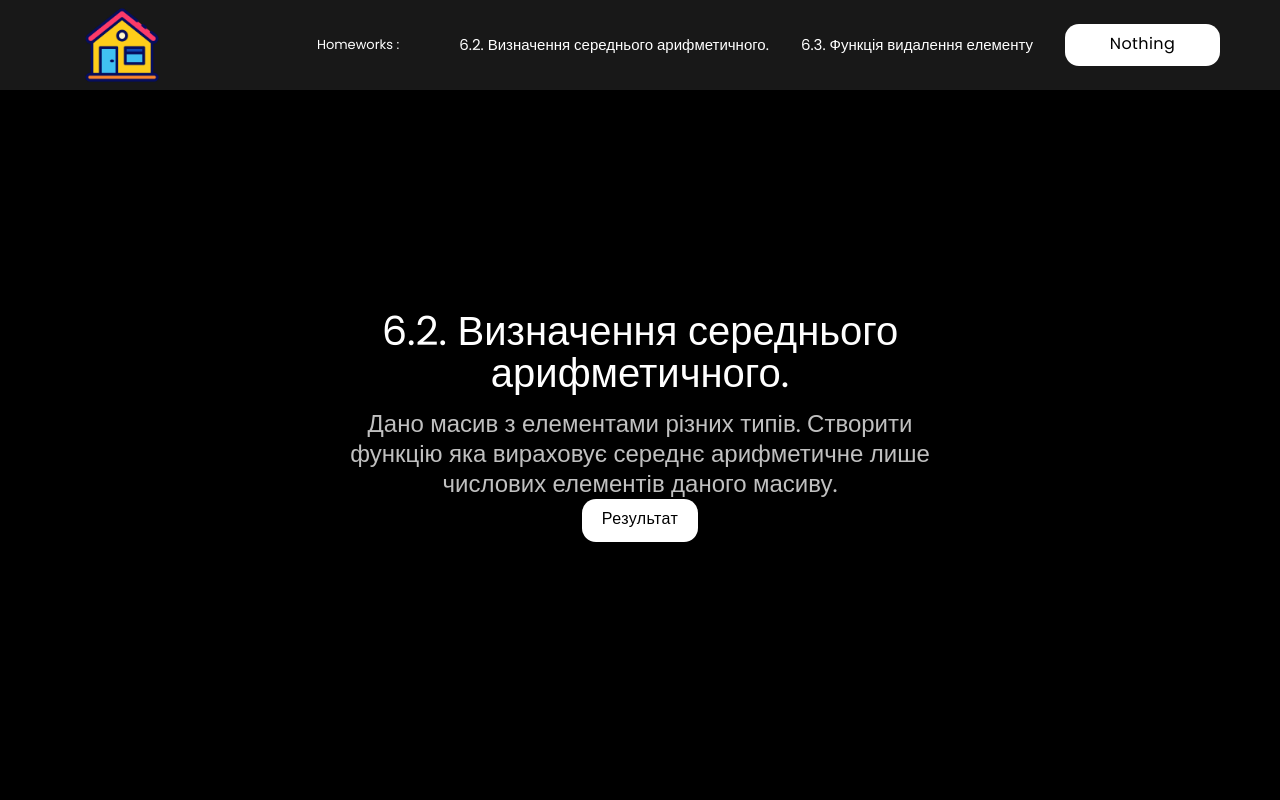
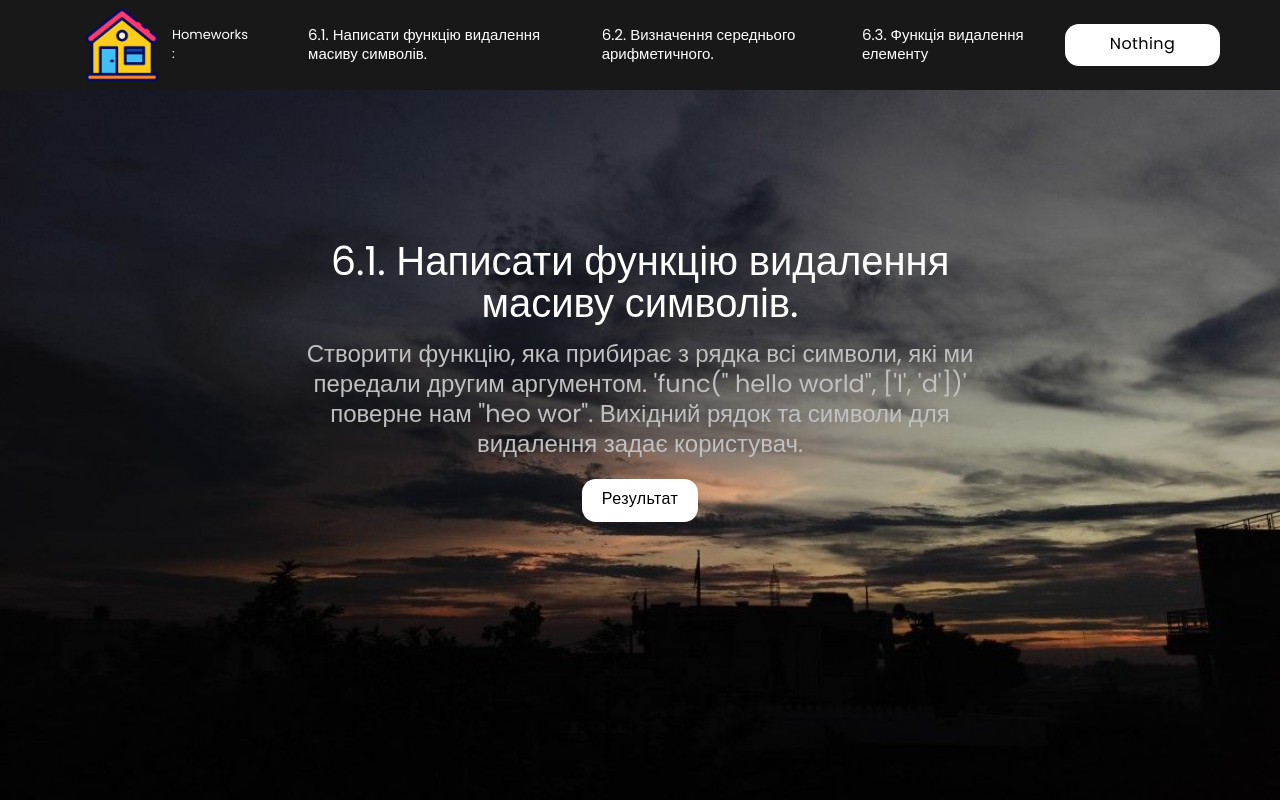
Before and after one commit to Mariia5pon/Hillel_JS-pro_HW-6, a plain HTML site: page index.html in a window 1280 px wide. Shown: the top 800 px of the page. Drawn offline with Linux system fonts and the light colour scheme.

Commit message:
add task 1

```diff
--- a/css/main.css
+++ b/css/main.css
@@ -157,6 +157,25 @@ main {
     background: #F9FAFB;
 }
 
+.main-sec-1 {
+    background: url("../img/sec-1.jpg") no-repeat center center / cover;
+    height: 716px;
+    max-width: 100%;
+    margin-bottom: 200px;
+}
+
+.main-sec-1_text {
+    max-width: 680px;
+    text-align: center;
+    padding-bottom: 10px;
+    padding-top: 150px;
+    margin: 0 auto;
+}
+
+.main-sec-1_text h4 {
+    margin-bottom: 20px;
+}
+
 .main-sec-2 {
     background: url("../img/sec-2.jpg") no-repeat center center / cover;
     height: 716px;
--- a/index.html
+++ b/index.html
@@ -19,6 +19,7 @@
 			<img src="./img/logo.png" alt="Logo">
 			<nav class="header_links">
 				<p>Homeworks :</p>
+				<a href="#sec-1">6.1. Написати функцію видалення масиву символів.</a>
 				<a href="#sec-2">6.2. Визначення середнього арифметичного.</a>
 				<a href="#sec-3">6.3. Функція видалення елементу</a>
 				<button class="btn">Nothing</button>
@@ -27,6 +28,17 @@
 	</div>
 </header>
 <main>
+	<section class="main-sec-1" id="sec-1">
+		<div class="main-sec-1_content container">
+			<div class="main-sec-1_text">
+				<h2>6.1. Написати функцію видалення масиву символів.</h2>
+				<h4>Створити функцію, яка прибирає з рядка всі символи, які ми передали другим аргументом. 'func(" hello
+					world", ['l', 'd'])' поверне нам "heo wor". Вихідний рядок та символи для видалення задає
+					користувач.</h4>
+				<button onclick="()" class="btn">Результат</button>
+			</div>
+		</div>
+	</section>
 	<section class="main-sec-2" id="sec-2">
 		<div class="main-sec-2_content container">
 			<div class="main-sec-2_text">
```
Also changed, not shown: img/sec-1.jpg (added).
